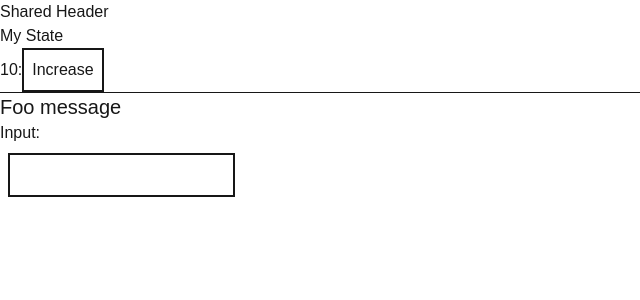
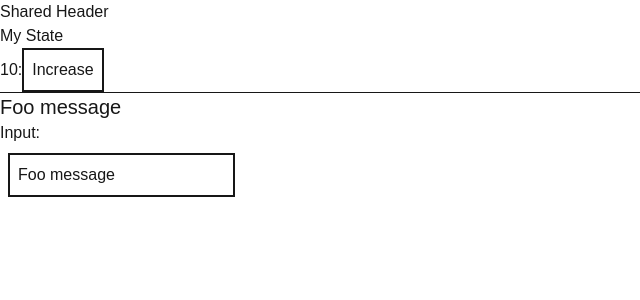
Before and after one commit to wwarodom/web_module_2026, a Next.js app in the folder 6_next_basic/my-app/: page /state in a window 1280 px wide. Shown: the top 300 px of the page, without its empty margins (0-640 px from the left). Built offline with nearby package versions, Linux system fonts and the light colour scheme.

Commit message:
add onChange event

```diff
--- a/6_next_basic/my-app/app/state/page.tsx
+++ b/6_next_basic/my-app/app/state/page.tsx
@@ -1,19 +1,14 @@
 'use client'
-
-import { useState } from "react"
-
+import { ChangeEvent, useState } from "react"
 export default function MyState() {
     const [x, setX] = useState(10)
     const [foo, setFoo] = useState('Foo message')
     return <div>
         My State
-        <div>
-            {x}:
-            <button
-                className="border-2 p-2"
+        <div>{x}:
+            <button className="border-2 p-2"
                 onClick={() => setX(x + 1)}> Increase </button>
             <hr />
-
             <h1 className="text-xl">{foo}</h1>
             <div>
                 <label htmlFor="foo">Input: </label>
@@ -21,7 +16,13 @@ export default function MyState() {
             <div>
                 <input
                     className="border-2 p-2 m-2"
-                    type="text" />
+                    type="text"
+                    value={foo}
+                    onChange={(e: ChangeEvent<HTMLInputElement>) => {
+                        // console.log(e.target.value);
+                        setFoo(e.target.value);
+                    }}
+                />
             </div>
 
         </div>
```
